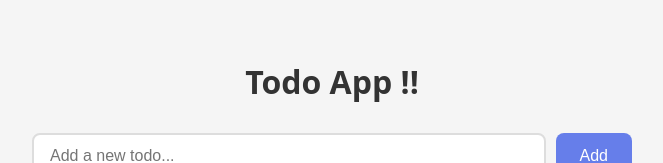
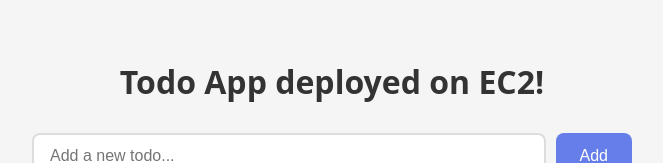
Before and after one commit to Infinity8080/devops-1, a React (Vite) app in the folder client/: page / in a window 1280 px wide. Shown: the top 163 px of the page, without its empty margins (308-971 px from the left). Built offline with nearby package versions, Linux system fonts and the light colour scheme; no server answers.

Commit message:
add cd 2

```diff
--- a/client/src/App.jsx
+++ b/client/src/App.jsx
@@ -69,7 +69,7 @@
 
   return (
     <div className="container">
-      <h1>Todo App !!</h1>
+      <h1>Todo App deployed on EC2!</h1>
 
       <form onSubmit={addTodo} className="todo-form">
         <input
```
